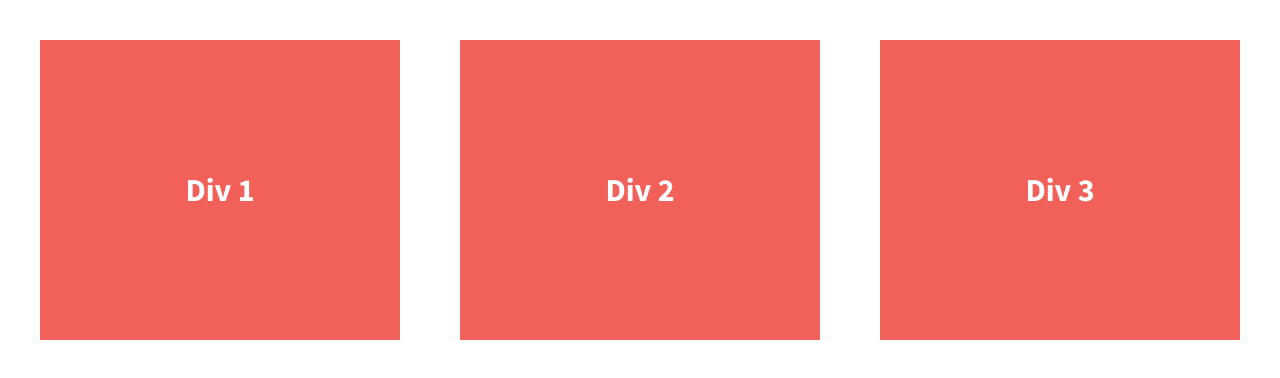
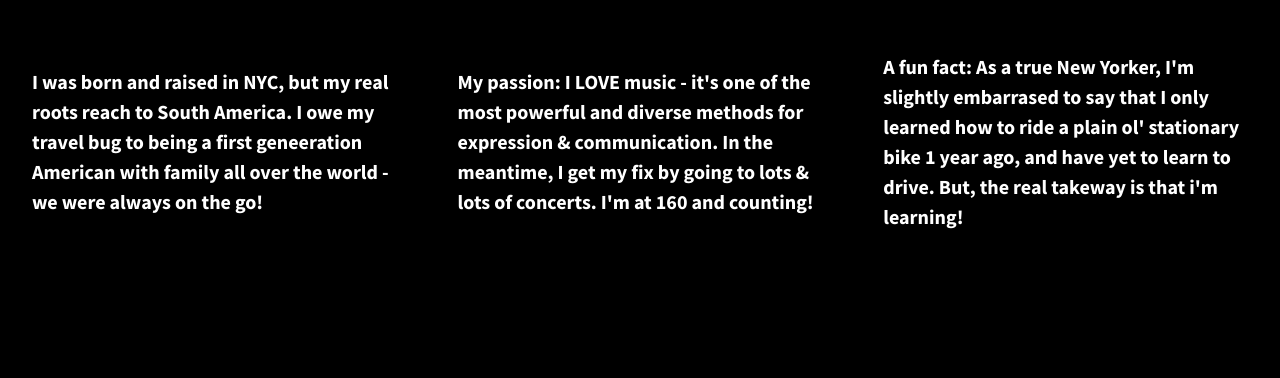
Before and after one commit to Cvaguila/Divs-Flexbox--Starter, a plain HTML site: page index.html in a window 1280 px wide. Drawn offline with nearby package versions, Linux system fonts and the light colour scheme.

Commit message:
Added New Background and Text

```diff
--- a/css/main.css
+++ b/css/main.css
@@ -97,37 +97,48 @@ textarea {
 
 
 html {
-  background-color: #fff;
+  background-color: black;
   height: 100%;
+  width: 100%;
+
 }
 
 body {
   font-family: 'Source Sans Pro', sans-serif;
   padding: 2em;
-  font-size: 1.25em;
+  font-weight: 700;
   height: 100%;
+  color:#fff;
+
+
+
+
 }
 
 .wrapper {
   /*add display:flex and set justify-content to space-between*/
-  font-weight: 700;
+
   display: flex;
   justify-content: space-between;
+  align-items: center;
+  flex-flow: row wrap;
+
+
 }
 
 .div-1, .div-2, .div-3 {
   /*give the divs a width of 30%, add display:flex, set justify-content and align-items to center*/
   color: #fff;
   line-height: 1.5em;
-  font-size: 1.6em;
-  background-color: #f16059;
-  height: 300px;
+  font-size: 1.25em;
   display:flex;
   width:30%;
   justify-content: center;
   align-items: center;
-}
+  height:auto;
 
+
+  }
 
 
 
--- a/index.html
+++ b/index.html
@@ -23,13 +23,29 @@
 
         <section class="wrapper">
             <div class="div-1">
-                Div 1
+                <p> I was born and raised in NYC, but
+                    my real roots reach to South
+                    America. I owe my travel bug to
+                    being a first geneeration American
+                    with family all over the world - we
+                    were always on the go!</p>
+
             </div>
             <div class="div-2">
-                Div 2
+                <p> My passion: I LOVE music - it's one
+                   of the most powerful and diverse
+                   methods for expression &
+                   communication. In the meantime, I
+                   get my fix by going to lots & lots of
+                   concerts. I'm at 160 and counting!</p>
             </div>
             <div class="div-3">
-                Div 3
+                <p> A fun fact: As a true New Yorker, I'm
+                   slightly embarrased to say that I
+                   only learned how to ride a plain ol'
+                   stationary bike 1 year ago, and
+                   have yet to learn to drive. But, the
+                   real takeway is that i'm learning!</p>
             </div>
         </section>
 
```
